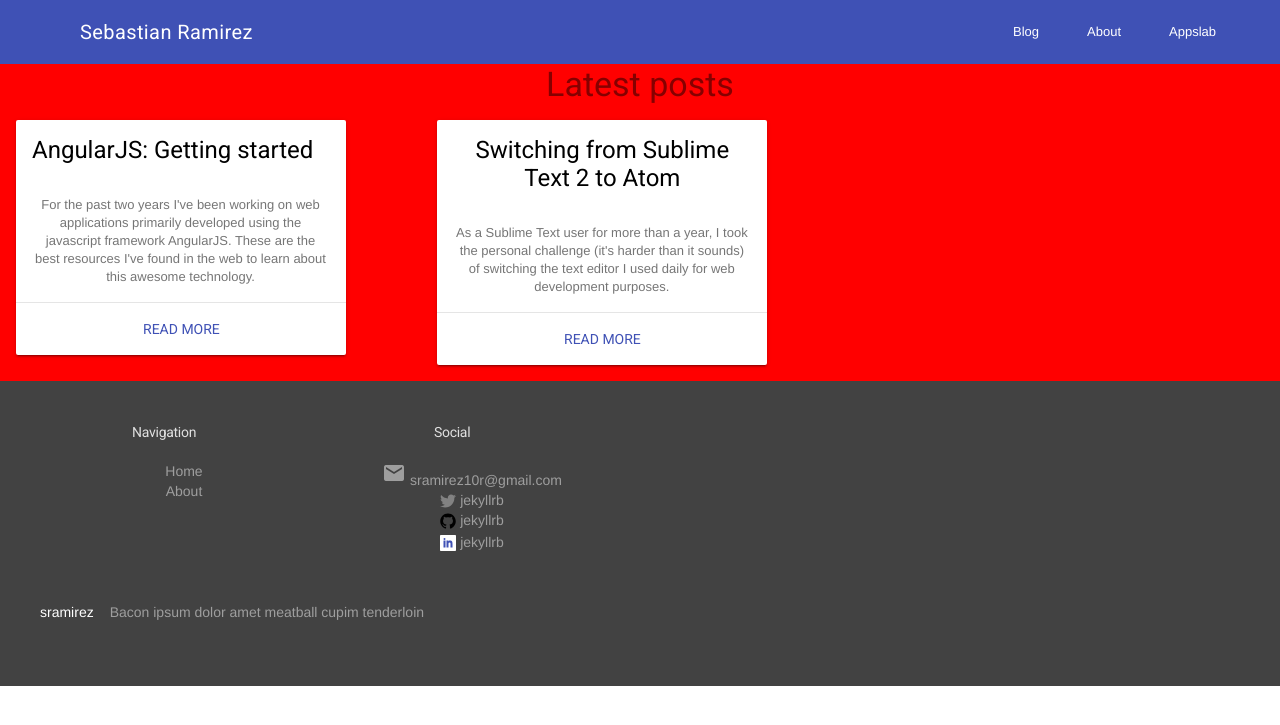
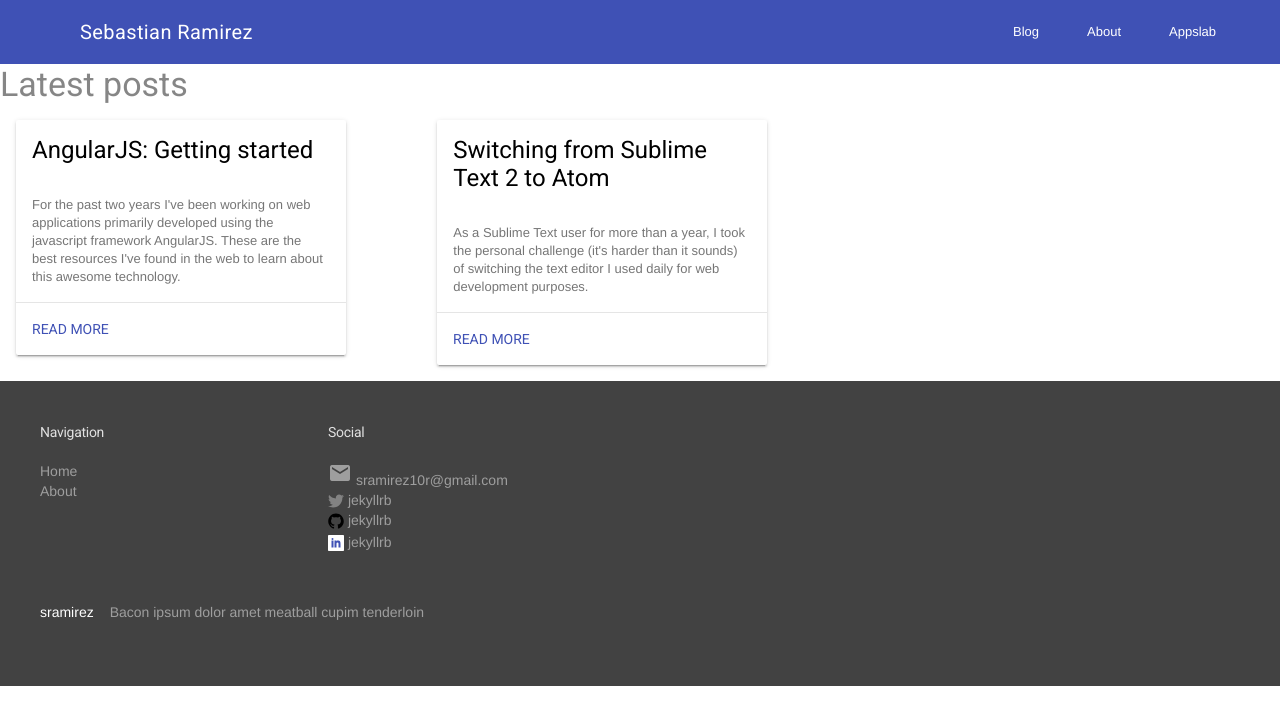
Before and after one commit to s-ramirez/s-ramirez.github.io, a Jekyll site: the page built from index.html, in a window 1280 px wide. Shown: the top 725 px of the page. Built offline with Jekyll 4.4.1, drawn with Linux system fonts in a browser that asks for light colours.

Commit message:
Fixing unclosed div

```diff
--- a/_layouts/default.html
+++ b/_layouts/default.html
@@ -20,7 +20,7 @@
 <body class="mdl-layout mdl-js-layout">
     {% include header.html %}
     <main class="mdl-layout__content">
-        <div class="header-image mdl-typography--text-center">
+        <div class="header-image mdl-typography--text-center"></div>
         </section>
         {{ content }}
         <div class="mdl-layout-spacer"></div>
--- a/css/styles.css
+++ b/css/styles.css
@@ -1,4 +1,6 @@
 .header-image {
     max-height: 800px;
+    position: relative;
+    width: 100%;
     background-color: red;
 }
```
